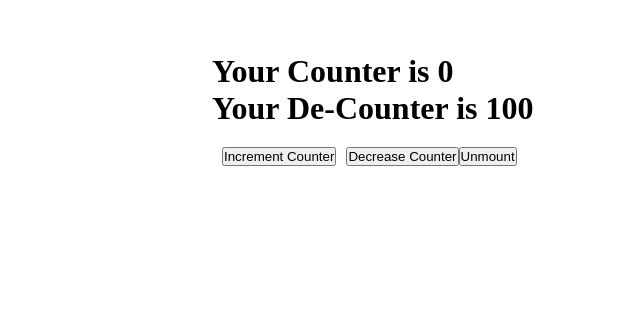
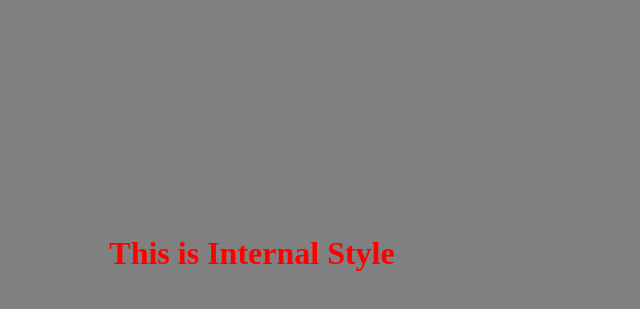
Before and after one commit to xsparsh1/React, a React (Vite) app: page / in a window 1280 px wide. Shown: the part 147-456 px from the top of the page, without its empty margins (388-1028 px from the left). Built offline with nearby package versions, Linux system fonts and the light colour scheme.

Commit message:
React Inline and Internal Styles

```diff
--- a/src/App.jsx
+++ b/src/App.jsx
@@ -10,6 +10,8 @@ import NestedLoop from "./practice/ForLoopInJsx/NestedLoop";
 import Effect from "./practice/UseEffect/Effect";
 import PropsPass from "./practice/UseEffect/PropsPass";
 import PassComp from "./practice/LifeCycle/PassComp";
+import InlineStyle from "./ReactStyles/InlineStyle/InlineStyle";
+import InternalStyle from "./ReactStyles/InlineStyle/InternalStyle";
 //CC - Controlled Components.
 function App(){
   return (
@@ -25,7 +27,9 @@ function App(){
         {/* <NestedLoop/> */}
         {/* <Effect/> */}
         {/* <PropsPass/> */}
-        <PassComp/>
+        {/* <PassComp/> */}
+        {/* <InlineStyle/> */}
+        <InternalStyle/>
   </div>
   );
 }
--- /dev/null
+++ b/src/ReactStyles/InlineStyle/InlineStyle.jsx
@@ -0,0 +1,11 @@
+function InlineStyle(){
+    return(
+        <div>
+            <div>
+                <h1 style={{color:"blue",position:"absolute",top:"200px",left:"600px"}}>This is Inline Style</h1>
+                <p style={{color:"green",position:"absolute",top:"240px",left:"600px"}}>This is a paragraph with inline styling.</p>
+            </div>
+        </div>
+    )
+}
+export default InlineStyle;
--- /dev/null
+++ b/src/ReactStyles/InlineStyle/InternalStyle.jsx
@@ -0,0 +1,21 @@
+function InternalStyle(){
+
+    const style={
+        color:"Red",
+        backgroundColor:"grey",
+        height:"100vh",
+        display:"flex",
+        justifyContent:"center",
+        alignItems:"center"
+    }
+
+    return(
+        <div style={style}>
+                <h1>
+                    This is Internal Style
+                </h1>
+        </div>
+    )
+}
+
+export default InternalStyle;
```
